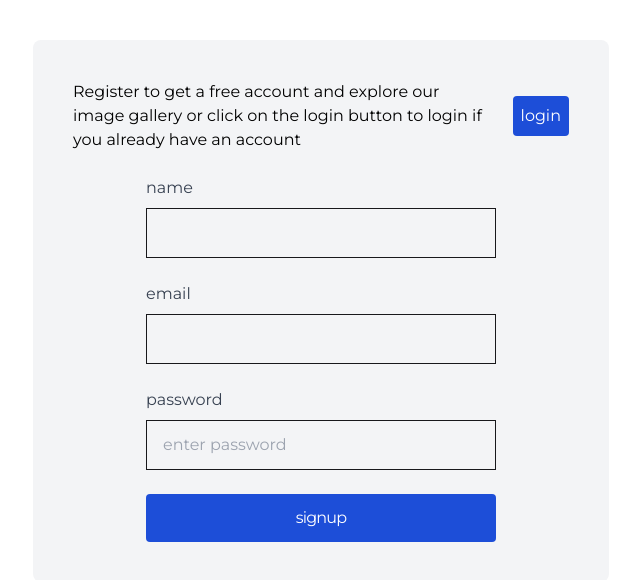
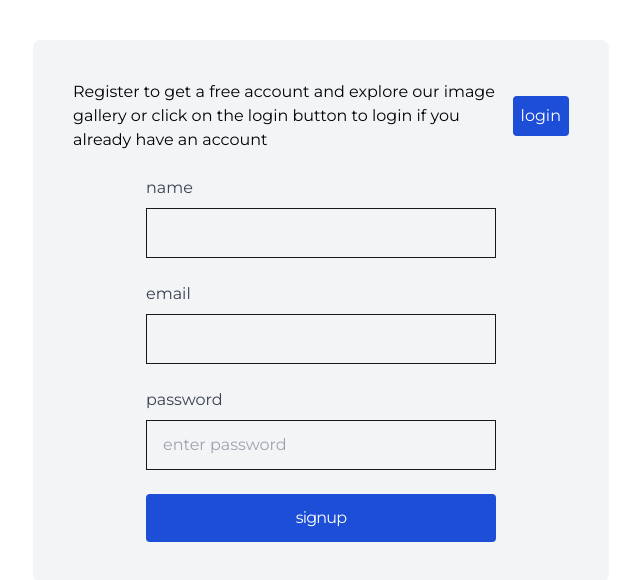
Before and after one commit to ohizz/image-gallery, a Next.js app: page /register in a window 1280 px wide. Shown: the top 580 px of the page, without its empty margins (319-959 px from the left). Built offline with nearby package versions, Linux system fonts and the light colour scheme; no server answers.

Commit message:
login design

```diff
--- a/app/login/page.js
+++ b/app/login/page.js
@@ -31,8 +31,7 @@ const loginHandler = async() => {
     <div className="bg-gray-100 max-w-md md:mx-auto rounded-lg py-10 mx-4">
     <form className="flex gap-y-6 items-center flex-col" onSubmit={(e) => e.preventDefault()}>
     <div className="flex flex-col w-[75%]">
-        {/* <h1 className="font-black text-4xl tracking-tighter">Login Form</h1> */}
-        <div className="flex items-center justify-center gap-x-2">
+        <div className="flex items-center justify-center gap-x-4">
         <p className="tracking-tighter">Login to explore our image Gallery or sign up if you dont have an account</p>
         <Link href="/register" className=" p-2 h-[40px] bg-blue-700 text-white text-center rounded ">register</Link>
         </div>
--- a/app/register/page.js
+++ b/app/register/page.js
@@ -44,9 +44,9 @@ return isLoading || (!isLoading && authUser) ? (
    <Loader />
 ) : (
    <div className="bg-gray-100 max-w-xl mx-auto rounded-lg px-4 py-6 md:p-10 mb-10 mx-4">
-       <form className="flex gap-y-6 items-center flex-col"  onSubmit={(e) => e.preventDefault()}>
-           <div className="flex gap-x-6 justify-center items-center">
-            <p>Register to get a free account and explore our image gallery or click on the login button to login if you already have an account</p>
+       <form className="flex gap-y-6 items-center flex-col" onSubmit={(e) => e.preventDefault()}>
+           <div className="flex gap-x-4 justify-center items-center">
+            <p className="-tracking[1px]">Register to get a free account and explore our image gallery or click on the login button to login if you already have an account</p>
             <Link href="/login" className="h-[40px] bg-blue-700 text-white text-center rounded  p-2">login</Link>
            </div>
 
```
